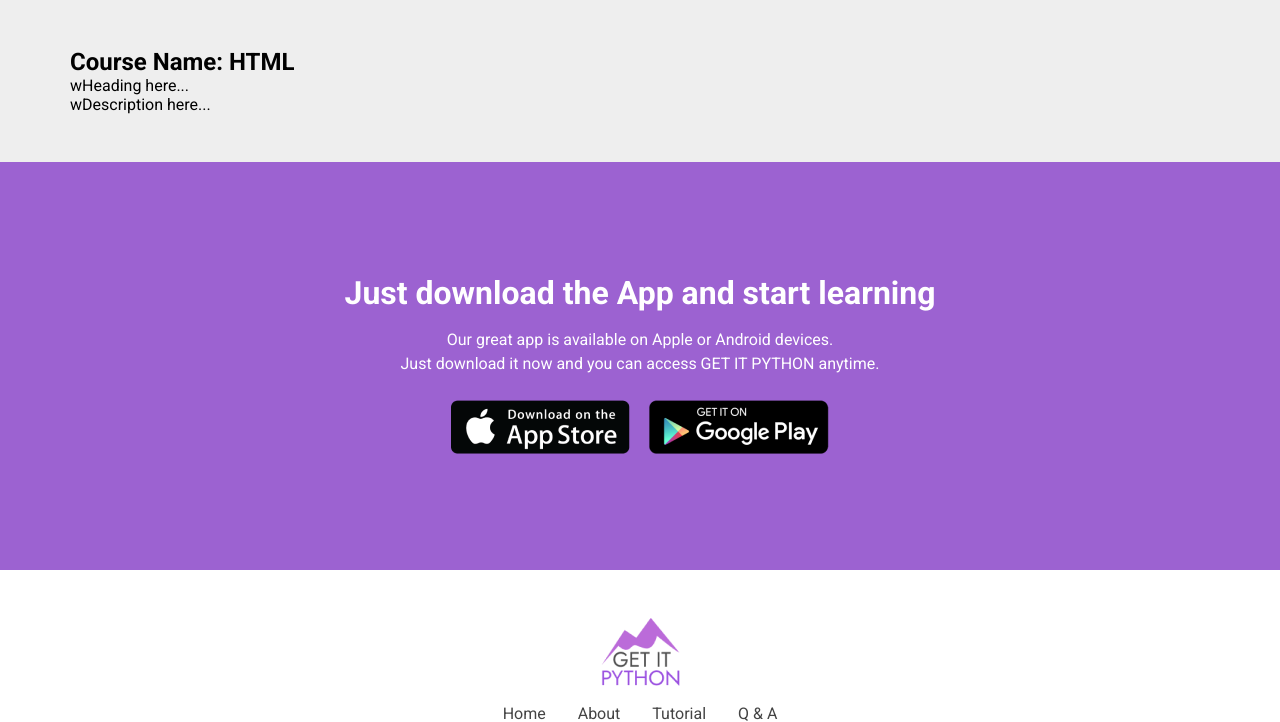
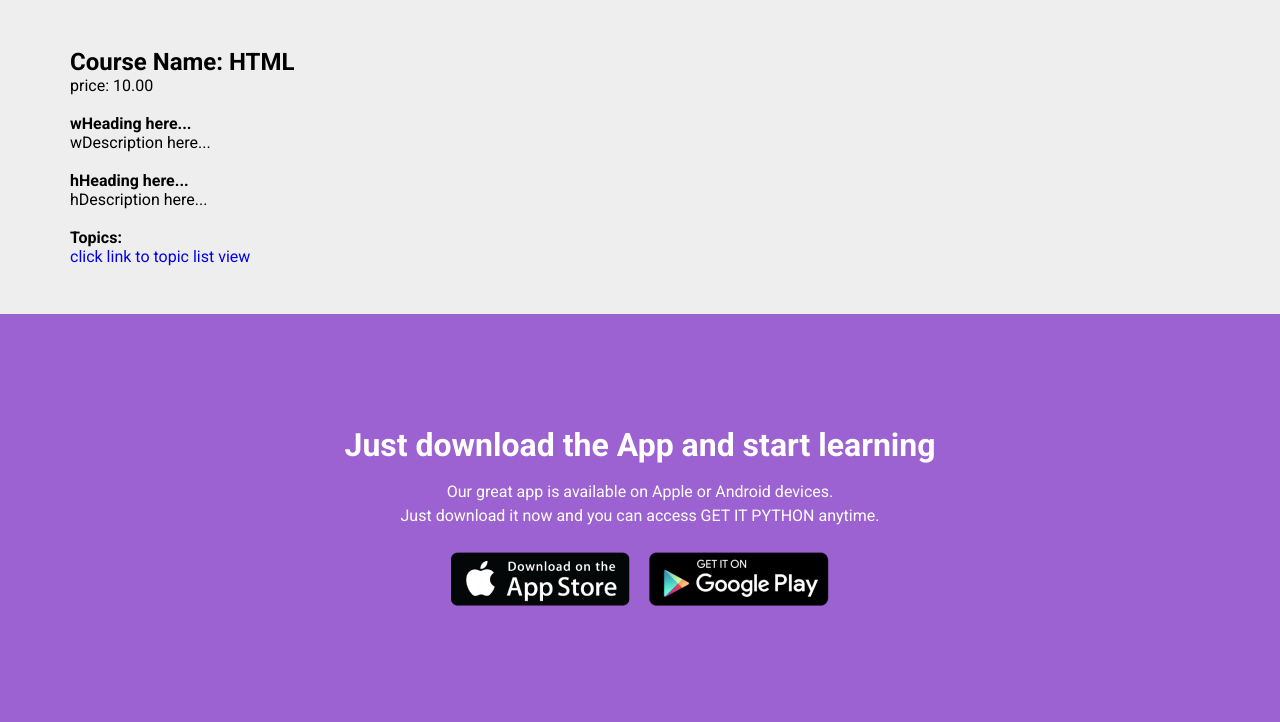
Before and after one commit to LudoNZ/IT6006_Project, a Django app: page /course/courses/2/ in a window 1280 px wide. Shown: the part 134-856 px from the top of the page. Run offline with Django 4.2, Linux system fonts and the light colour scheme; data comes from the database, SQL or seed files in the repository; both versions use the stored data as it was after the commit; some libraries are stand-ins or nearby versions.

Commit message:
solving conflict

```diff
--- a/GroupDjango/courses/templates/courses/course_detail.html
+++ b/GroupDjango/courses/templates/courses/course_detail.html
@@ -12,9 +12,34 @@
 
         <div>
             <h1>Course Name: {{ course.name }} </h1>
-            <span> {{ course.whatHeading }} </span><br>
-            <span> {{ course.whatDescription }} </span>
+            <p>price: {{ course.price }}</p>
+            <br>
+            <h4> {{ course.whatHeading }} </h4>
+            <p> {{ course.whatDescription }} </p>
+            <br>
+            <h4> {{ course.howHeading }} </h4>
+            <p> {{ course.howDescription }} </p>
+            <br>
+            <h4>Topics:</h4>
+
+            {% for topic in object.topic_set.all %}
+
+                <h5>000-{{topic.name}}</h5>
+
+                {% for content in topic.content_set.all %}
+                    <p>--{{content.name}}</p>
+                {% endfor content %}
+
+            {% endfor topic %}
+
+
+
+
         </div>
+
+
+        <a href="{% url 'topic_list' %}">click link to topic list view</a>
+
         </div>
     </section>
 {% endblock content %}
```
Also changed, not shown: GroupDjango/db.sqlite3.
